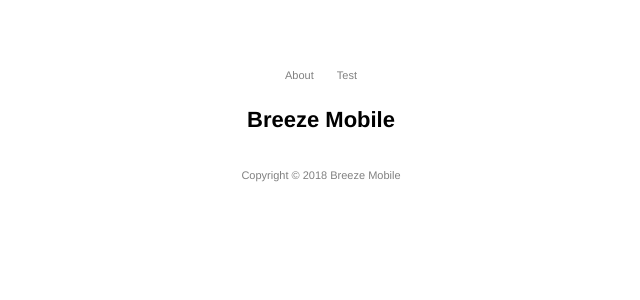
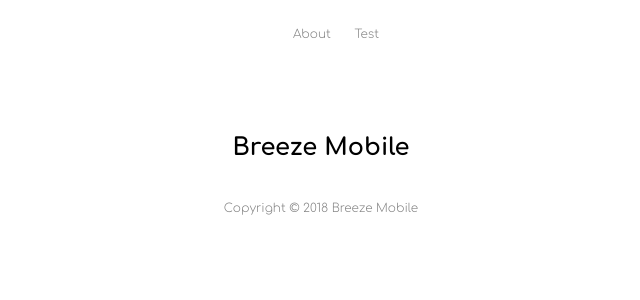
Before and after one commit to BreezeMobile/breezemobile.github.io, a Jekyll site: the page built from index.html, in a window 1280 px wide. Shown: the top 300 px of the page, without its empty margins (319-959 px from the left). Built offline with Jekyll 4.4.1, drawn with Linux system fonts in a browser that asks for light colours.

Commit message:
fix minor graphical details

```diff
--- a/_layouts/default.html
+++ b/_layouts/default.html
@@ -6,10 +6,10 @@
     <link href="breeze.css" rel="stylesheet">
     <meta name="viewport" content="width=device-width, initial-scale=1, user-scalable=no">
   </head>
-  <body style="padding-top: 50px;">
+  <body style="margin: 0px;">
     {% include navigation.html %}
 
-    <div style="text-align: center;">
+    <div style="text-align: center; padding-top: 50px;">
       {{ content }}
     </div>
 
--- a/breeze.css
+++ b/breeze.css
@@ -1,6 +1,20 @@
 html
 {
-    font:lighter 11px Helvetica, Arial, sans-serif;
+    font: 12px Comfortaa;
+    margin-top: 0;
+}
+
+nav
+{
+    padding: 15px;
+    top: 0;
+    width: 100%
+}
+
+nav ul
+{
+    padding: 0;
+    list-style-type: none;
 }
 
 nav ul li
@@ -9,12 +23,6 @@
     display: inline-block;
     margin-left: 10px;
     margin-right: 10px;
-}
-
-nav ul
-{
-    padding: 0;
-    list-style-type: none;
 }
 
 nav a
@@ -32,3 +40,24 @@
     justify-content: center;
     display: flex;
 }
+
+/* fonts */
+@font-face
+{
+    font-family: Comfortaa;
+    src: url(fonts/Comfortaa-Regular.ttf);
+}
+
+@font-face
+{
+    font-family: Comfortaa;
+    src: url(fonts/Comfortaa-Bold.ttf);
+    font-weight: bold;
+}
+
+@font-face
+{
+    font-family: Comfortaa;
+    src: url(fonts/Comfortaa-Light.ttf);
+    font-weight: lighter;
+}
```
Also changed, not shown: fonts/Comfortaa-Bold.ttf (added), fonts/Comfortaa-Light.ttf (added), fonts/Comfortaa-Regular.ttf (added).
